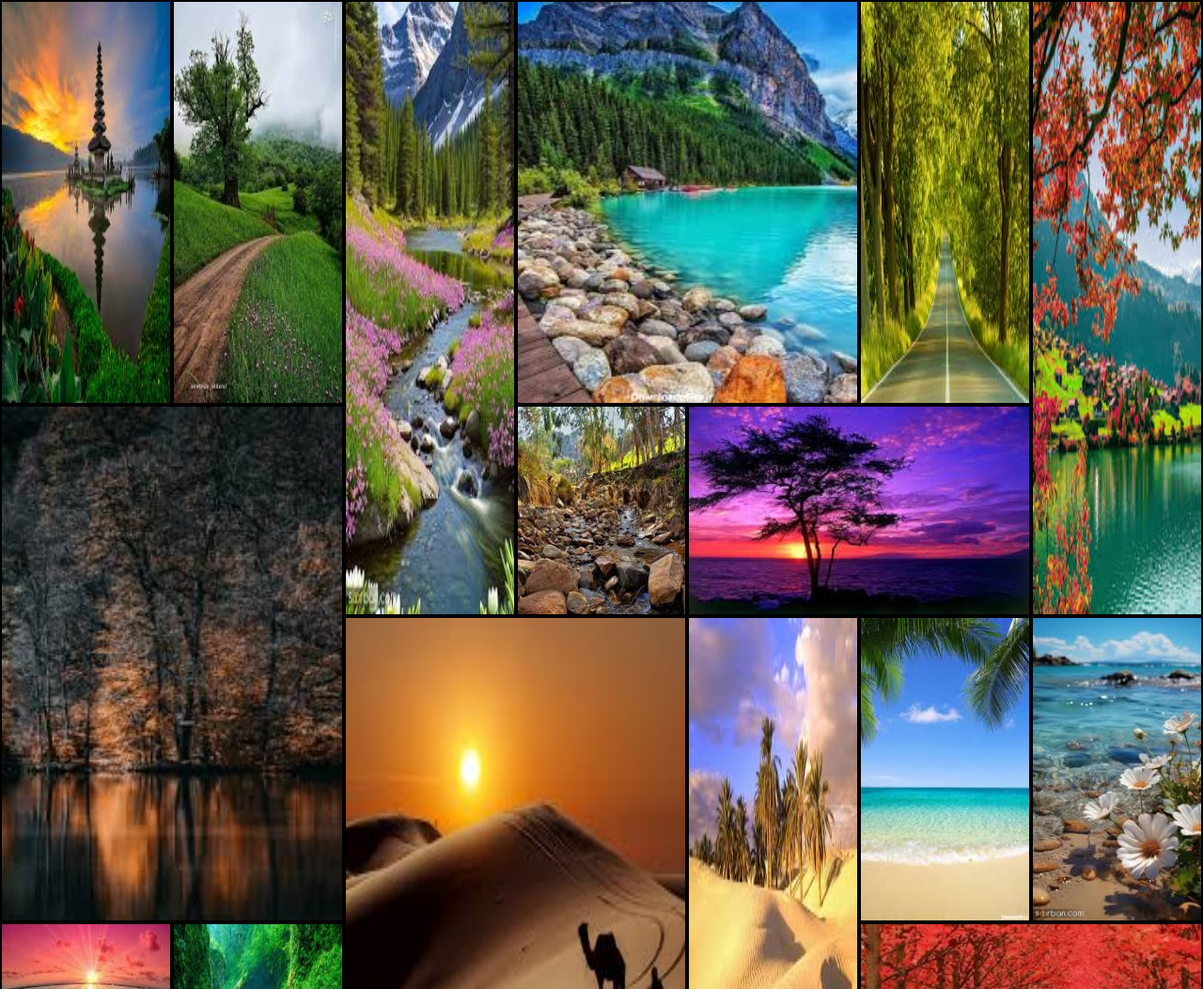
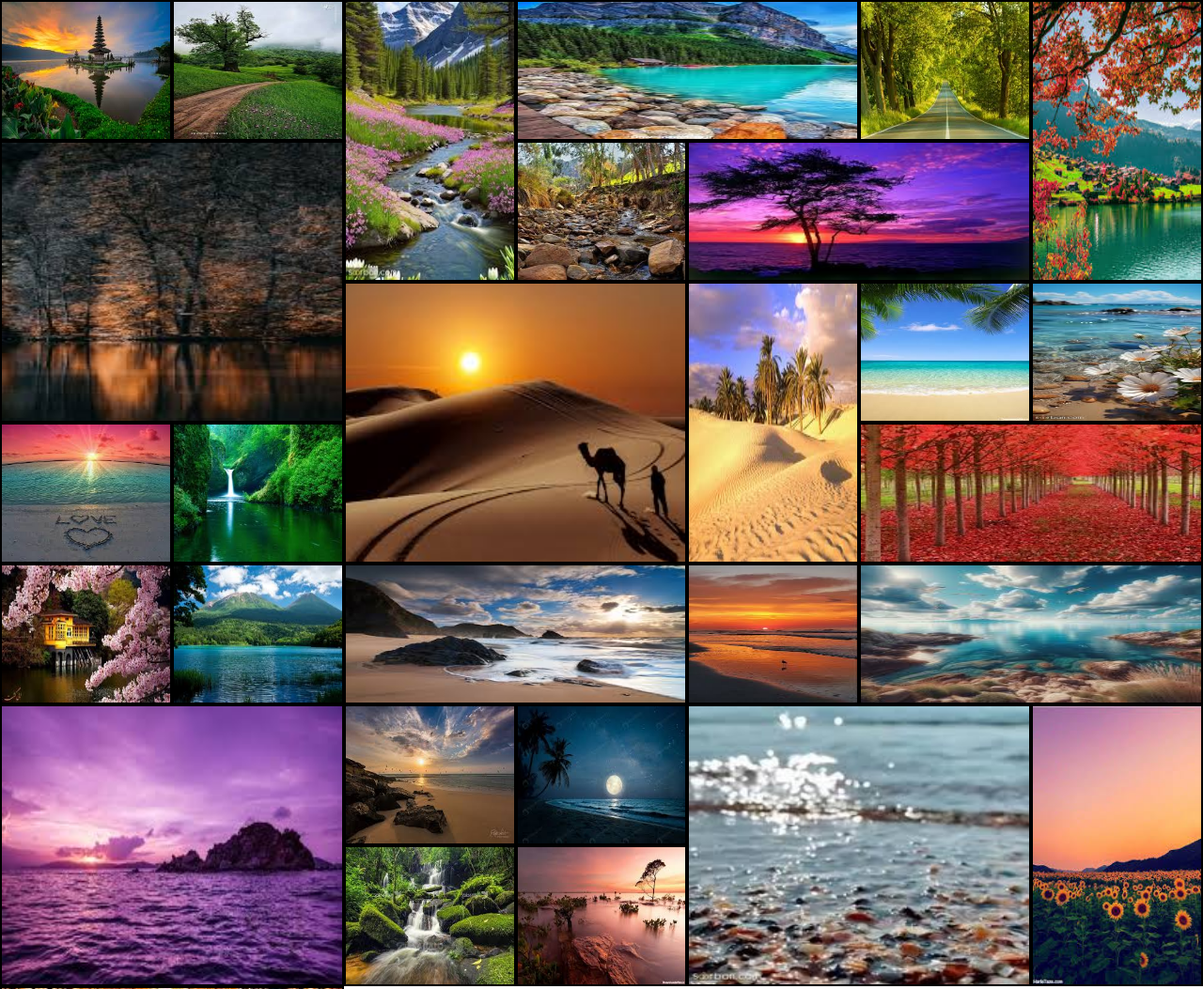
Before and after one commit to Nargeskalhor/grid-1, a plain HTML site: page index.html in a window 1280 px wide. Shown: the top 1053 px of the page at 94% size. Drawn offline with Linux system fonts and the light colour scheme.

Commit message:
sizing rows

```diff
--- a/stalye.css
+++ b/stalye.css
@@ -9,6 +9,7 @@ html {
 }
 
 .grid-container {
+  grid-template-rows: 15rem 15rem 15rem 15rem 15rem 15rem 15rem 15rem 15rem;
   display: grid;
 }
 
```
